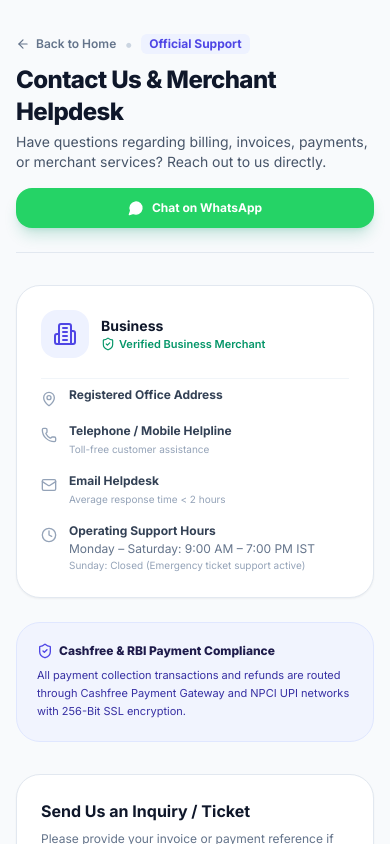
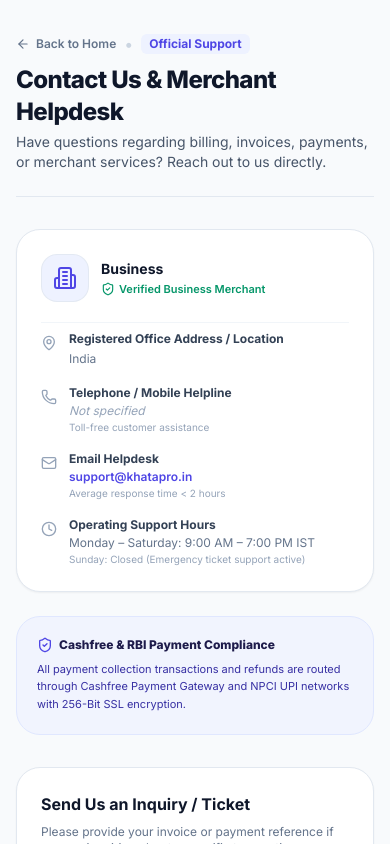
Before and after one commit to omkarproject/khatapro, a Next.js app: page /contact-us in a window 390 px wide. Shown: the top 844 px of the page. Built offline with nearby package versions, Linux system fonts and the light colour scheme; no server answers; the database is empty.

Commit message:
feat(contact-us): sync merchant name, location, phone, and email with website branding & footer helpdesk details

```diff
--- a/src/app/contact-us/page.tsx
+++ b/src/app/contact-us/page.tsx
@@ -1,6 +1,6 @@
 'use client';
 
-import React, { useState } from 'react';
+import React, { useState, useEffect } from 'react';
 import Link from 'next/link';
 import { useApp } from '@/context/AppContext';
 import {
@@ -25,10 +25,45 @@
   const [message, setMessage] = useState('');
   const [submitted, setSubmitted] = useState(false);
 
-  const businessName = settings.businessName || profile.businessName || currentUser?.businessName || settings.websiteName || 'Business';
-  const businessPhone = settings.businessPhone || profile.phone || currentUser?.phone || '';
-  const businessEmail = settings.businessEmail || profile.email || currentUser?.email || settings.websiteSupportEmail || '';
-  const businessAddress = settings.businessAddress || profile.businessAddress || '';
+  const [localBrand, setLocalBrand] = useState<any>(() => {
+    if (typeof window !== 'undefined') {
+      const init = (window as any).__INITIAL_BRANDING__;
+      const raw = localStorage.getItem('skp_global_branding');
+      return raw ? JSON.parse(raw) : (init || null);
+    }
+    return null;
+  });
+
+  useEffect(() => {
+    const handler = (e: any) => {
+      if (e.detail) setLocalBrand(e.detail);
+      else if (typeof window !== 'undefined') {
+        const raw = localStorage.getItem('skp_global_branding');
+        if (raw) {
+          try { setLocalBrand(JSON.parse(raw)); } catch {}
+        }
+      }
+    };
+    window.addEventListener('skp_branding_updated', handler);
+    window.addEventListener('khatapro_branding_changed', handler);
+    return () => {
+      window.removeEventListener('skp_branding_updated', handler);
+      window.removeEventListener('khatapro_branding_changed', handler);
+    };
+  }, []);
+
+  const websiteName = settings.websiteName?.trim() || localBrand?.websiteName?.trim() || '';
+  const websiteLogo = settings.websiteLogo || localBrand?.websiteLogo || '';
+  const websiteBadgeText = settings.websiteBadgeText !== undefined ? settings.websiteBadgeText : (localBrand?.websiteBadgeText || '');
+  const websiteBadgeBg = settings.websiteBadgeBg || localBrand?.websiteBadgeBg || 'fintech-gradient-primary';
+  const supportLocation = settings.websiteSupportLocation?.trim() || localBrand?.websiteSupportLocation?.trim() || '';
+  const supportPhone = settings.websiteSupportPhone?.trim() || localBrand?.websiteSupportPhone?.trim() || '';
+  const supportEmail = settings.websiteSupportEmail?.trim() || localBrand?.websiteSupportEmail?.trim() || '';
+
+  const displayName = websiteName || settings.businessName || profile.businessName || currentUser?.businessName || 'Business';
+  const displayAddress = supportLocation || settings.businessAddress || profile.businessAddress || 'India';
+  const displayPhone = supportPhone || settings.businessPhone || profile.phone || currentUser?.phone || '';
+  const displayEmail = supportEmail || settings.businessEmail || profile.email || currentUser?.email || 'support@khatapro.in';
   const businessGst = settings.paymentSettings?.businessGst || profile.businessGst || '';
 
   const handleSubmit = (e: React.FormEvent) => {
@@ -67,8 +102,9 @@
           </p>
         </div>
 
+        {displayPhone && (
           <a
-          href={`https://wa.me/${businessPhone.replace(/\D/g, '')}?text=Hello%20${encodeURIComponent(businessName)},%20I%20have%20an%20inquiry%20regarding%20billing%20and%20payment.`}
+            href={`https://wa.me/${displayPhone.replace(/\D/g, '')}?text=Hello%20${encodeURIComponent(displayName)},%20I%20have%20an%20inquiry%20regarding%20billing%20and%20payment.`}
             target="_blank"
             rel="noreferrer"
             className="inline-flex items-center justify-center gap-2 px-5 py-3 rounded-2xl bg-[#25D366] hover:bg-[#20bd5a] text-white text-xs font-bold shadow-lg shadow-emerald-600/20 active:scale-95 transition-all cursor-pointer"
@@ -76,6 +112,7 @@
             <MessageCircle className="w-4 h-4 fill-white" />
             <span>Chat on WhatsApp</span>
           </a>
+        )}
       </div>
 
       <div className="grid grid-cols-1 lg:grid-cols-3 gap-8">
@@ -84,13 +121,24 @@
         <div className="lg:col-span-1 space-y-6">
           <div className="bg-white dark:bg-slate-900 rounded-3xl p-6 border border-slate-200 dark:border-slate-800 shadow-sm space-y-5">
             <div className="flex items-center gap-3">
-              <div className="w-12 h-12 rounded-2xl bg-indigo-50 dark:bg-indigo-950/60 text-indigo-600 dark:text-indigo-400 flex items-center justify-center font-black">
+              <div className="w-12 h-12 rounded-2xl bg-indigo-50 dark:bg-indigo-950/60 text-indigo-600 dark:text-indigo-400 flex items-center justify-center font-black overflow-hidden border border-slate-200/80 dark:border-slate-700/80 shrink-0">
+                {websiteLogo ? (
+                  <img src={websiteLogo} alt={displayName} className="w-full h-full object-contain p-1.5" />
+                ) : (
                   <Building2 className="w-6 h-6" />
+                )}
               </div>
-              <div>
-                <h2 className="text-sm font-bold text-slate-900 dark:text-white">{businessName}</h2>
-                <span className="text-[11px] text-emerald-600 dark:text-emerald-400 font-semibold flex items-center gap-1">
-                  <ShieldCheck className="w-3.5 h-3.5" /> Verified Business Merchant
+              <div className="min-w-0">
+                <h2 className="text-sm font-bold text-slate-900 dark:text-white flex items-center gap-1.5 flex-wrap">
+                  <span className="truncate">{displayName}</span>
+                  {websiteBadgeText && (
+                    <span className={`text-[8px] px-1.5 py-0.5 rounded font-black uppercase tracking-wider text-white shadow-xs ${websiteBadgeBg}`}>
+                      {websiteBadgeText}
+                    </span>
+                  )}
+                </h2>
+                <span className="text-[11px] text-emerald-600 dark:text-emerald-400 font-semibold flex items-center gap-1 mt-0.5">
+                  <ShieldCheck className="w-3.5 h-3.5 shrink-0" /> Verified Business Merchant
                 </span>
               </div>
             </div>
@@ -100,8 +148,8 @@
               <div className="flex items-start gap-3">
                 <MapPin className="w-4 h-4 text-slate-400 shrink-0 mt-1" />
                 <div>
-                  <div className="font-bold text-slate-700 dark:text-slate-300">Registered Office Address</div>
-                  <div className="text-slate-500 dark:text-slate-400 leading-relaxed mt-0.5">{businessAddress}</div>
+                  <div className="font-bold text-slate-700 dark:text-slate-300">Registered Office Address / Location</div>
+                  <div className="text-slate-500 dark:text-slate-400 leading-relaxed mt-0.5">{displayAddress}</div>
                 </div>
               </div>
 
@@ -109,9 +157,13 @@
                 <Phone className="w-4 h-4 text-slate-400 shrink-0 mt-1" />
                 <div>
                   <div className="font-bold text-slate-700 dark:text-slate-300">Telephone / Mobile Helpline</div>
-                  <a href={`tel:${businessPhone}`} className="text-indigo-600 dark:text-indigo-400 font-semibold hover:underline block mt-0.5">
-                    {businessPhone}
+                  {displayPhone ? (
+                    <a href={`tel:${displayPhone}`} className="text-indigo-600 dark:text-indigo-400 font-semibold hover:underline block mt-0.5">
+                      {displayPhone}
                     </a>
+                  ) : (
+                    <div className="text-slate-400 italic mt-0.5">Not specified</div>
+                  )}
                   <div className="text-[10px] text-slate-400">Toll-free customer assistance</div>
                 </div>
               </div>
@@ -120,9 +172,13 @@
                 <Mail className="w-4 h-4 text-slate-400 shrink-0 mt-1" />
                 <div>
                   <div className="font-bold text-slate-700 dark:text-slate-300">Email Helpdesk</div>
-                  <a href={`mailto:${businessEmail}`} className="text-indigo-600 dark:text-indigo-400 font-semibold hover:underline block mt-0.5">
-                    {businessEmail}
+                  {displayEmail ? (
+                    <a href={`mailto:${displayEmail}`} className="text-indigo-600 dark:text-indigo-400 font-semibold hover:underline block mt-0.5">
+                      {displayEmail}
                     </a>
+                  ) : (
+                    <div className="text-slate-400 italic mt-0.5">Not specified</div>
+                  )}
                   <div className="text-[10px] text-slate-400">Average response time &lt; 2 hours</div>
                 </div>
               </div>
--- a/src/app/privacy-policy/page.tsx
+++ b/src/app/privacy-policy/page.tsx
@@ -37,10 +37,10 @@
     };
   }, []);
 
-  const businessName = settings.businessName || profile.businessName || currentUser?.businessName || settings.websiteName || 'Business';
-  const businessPhone = settings.businessPhone || profile.phone || currentUser?.phone || '';
-  const businessEmail = settings.businessEmail || profile.email || currentUser?.email || '';
-  const businessAddress = settings.businessAddress || profile.businessAddress || '';
+  const businessName = settings.websiteName || settings.businessName || profile.businessName || currentUser?.businessName || 'Business';
+  const businessPhone = settings.websiteSupportPhone || settings.businessPhone || profile.phone || currentUser?.phone || '';
+  const businessEmail = settings.websiteSupportEmail || settings.businessEmail || profile.email || currentUser?.email || '';
+  const businessAddress = settings.websiteSupportLocation || settings.businessAddress || profile.businessAddress || '';
 
   const hasCustom = Boolean(customContent && customContent.trim().length > 0);
   const isHtml = hasCustom && isHtmlPolicy(customContent);
--- a/src/app/refund-and-cancellation/page.tsx
+++ b/src/app/refund-and-cancellation/page.tsx
@@ -37,10 +37,10 @@
     };
   }, []);
 
-  const businessName = settings.businessName || profile.businessName || currentUser?.businessName || settings.websiteName || 'Business';
-  const businessPhone = settings.businessPhone || profile.phone || currentUser?.phone || '';
-  const businessEmail = settings.businessEmail || profile.email || currentUser?.email || '';
-  const businessAddress = settings.businessAddress || profile.businessAddress || '';
+  const businessName = settings.websiteName || settings.businessName || profile.businessName || currentUser?.businessName || 'Business';
+  const businessPhone = settings.websiteSupportPhone || settings.businessPhone || profile.phone || currentUser?.phone || '';
+  const businessEmail = settings.websiteSupportEmail || settings.businessEmail || profile.email || currentUser?.email || '';
+  const businessAddress = settings.websiteSupportLocation || settings.businessAddress || profile.businessAddress || '';
 
   const hasCustom = Boolean(customContent && customContent.trim().length > 0);
   const isHtml = hasCustom && isHtmlPolicy(customContent);
--- a/src/app/terms-and-conditions/page.tsx
+++ b/src/app/terms-and-conditions/page.tsx
@@ -37,10 +37,10 @@
     };
   }, []);
 
-  const businessName = settings.businessName || profile.businessName || currentUser?.businessName || settings.websiteName || 'Business';
-  const businessPhone = settings.businessPhone || profile.phone || currentUser?.phone || '';
-  const businessEmail = settings.businessEmail || profile.email || currentUser?.email || '';
-  const businessAddress = settings.businessAddress || profile.businessAddress || '';
+  const businessName = settings.websiteName || settings.businessName || profile.businessName || currentUser?.businessName || 'Business';
+  const businessPhone = settings.websiteSupportPhone || settings.businessPhone || profile.phone || currentUser?.phone || '';
+  const businessEmail = settings.websiteSupportEmail || settings.businessEmail || profile.email || currentUser?.email || '';
+  const businessAddress = settings.websiteSupportLocation || settings.businessAddress || profile.businessAddress || '';
 
   const hasCustom = Boolean(customContent && customContent.trim().length > 0);
   const isHtml = hasCustom && isHtmlPolicy(customContent);
```
Lines whose indentation alone changed are shown as unchanged.
